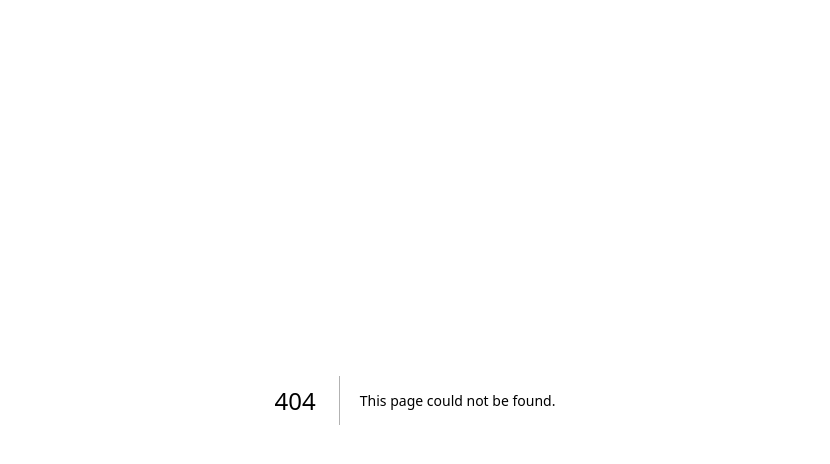
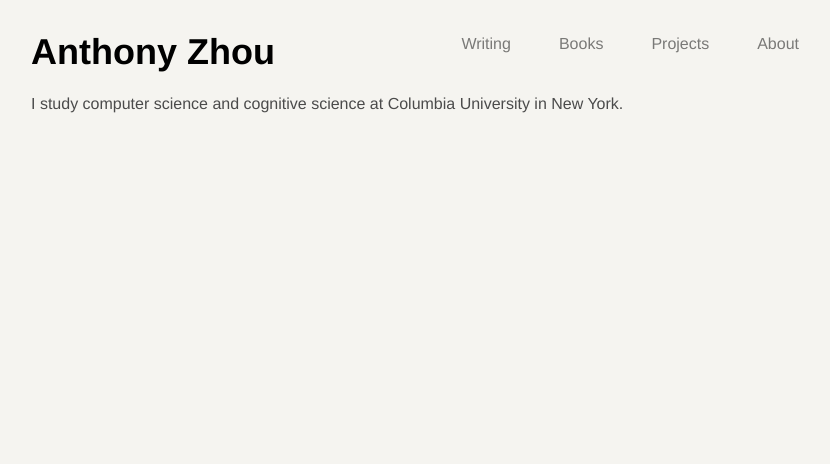
Before and after one commit to anthony-zhou/anthonyzhou.me, a Next.js app: page /books in a window 1280 px wide. Before the commit this address had no page. Shown: the top 464 px of the page, without its empty margins (225-1055 px from the left). Built offline with nearby package versions, Linux system fonts and the light colour scheme.

Commit message:
Add books page

```diff
--- /dev/null
+++ b/src/pages/books.tsx
@@ -0,0 +1,13 @@
+import React from 'react';
+
+import Layout from '@/components/Layout';
+
+export default function Books() {
+  return (
+    <Layout>
+      <div className="text-[#4B4B4B]">
+        <div className="mb-5 mt-5">I study computer science and cognitive science at Columbia University in New York.</div>
+      </div>
+    </Layout>
+  );
+}
```
